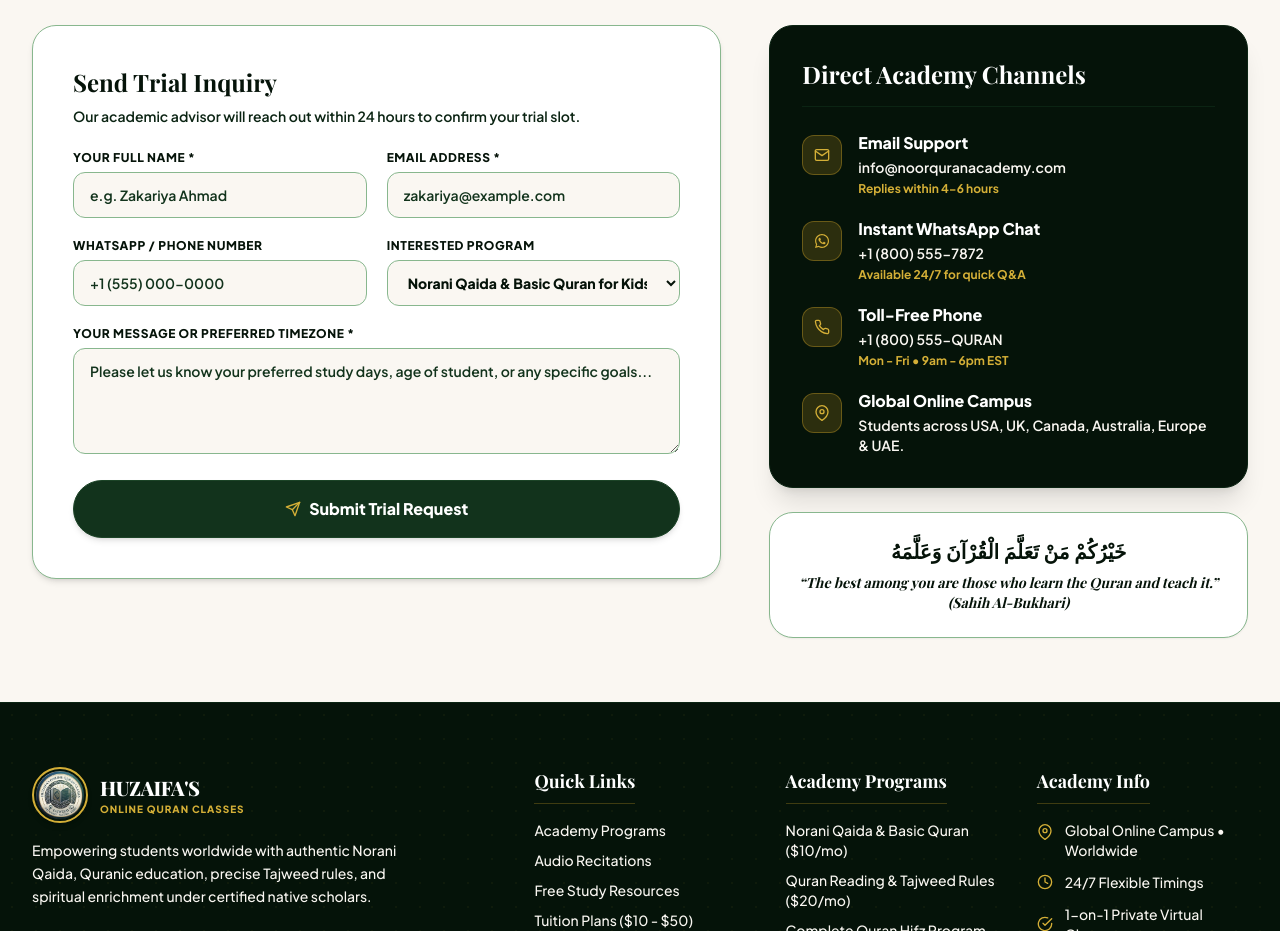
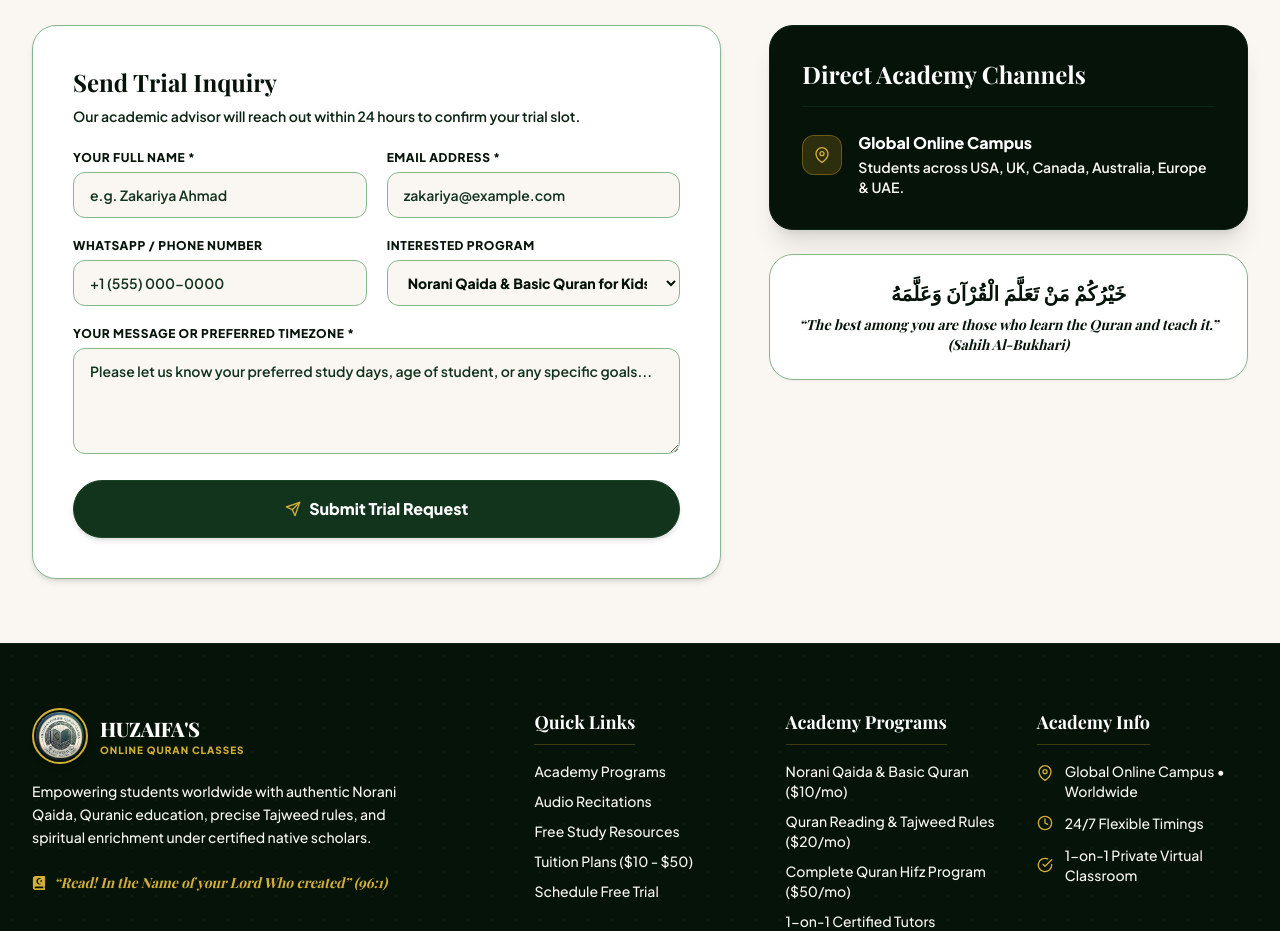
Before and after one commit to Hkmrkhan/quranpk, a Next.js app: page / in a window 1280 px wide. Shown: the part 8960-9891 px from the top of the page. Built offline with nearby package versions, Linux system fonts and the light colour scheme.

Commit message:
Remove first three contact options (Email Support, Instant WhatsApp Chat, Toll-Free Phone) from Direct Academy Channels card, leaving Global Online Campus

```diff
--- a/src/app/page.tsx
+++ b/src/app/page.tsx
@@ -1109,39 +1109,6 @@
                 <div className="space-y-5 text-sm sm:text-base font-semibold">
                   <div className="flex items-start gap-4">
                     <div className="w-10 h-10 rounded-xl bg-gold-500/20 text-gold-400 border border-gold-500/40 flex items-center justify-center flex-shrink-0 mt-1">
-                      <FiMail />
-                    </div>
-                    <div>
-                      <h4 className="font-extrabold text-cream-50">Email Support</h4>
-                      <p className="text-xs sm:text-sm text-cream-100 mt-0.5">info@noorquranacademy.com</p>
-                      <p className="text-xs text-gold-400 font-bold mt-1">Replies within 4-6 hours</p>
-                    </div>
-                  </div>
-
-                  <div className="flex items-start gap-4">
-                    <div className="w-10 h-10 rounded-xl bg-gold-500/20 text-gold-400 border border-gold-500/40 flex items-center justify-center flex-shrink-0 mt-1">
-                      <FaWhatsapp />
-                    </div>
-                    <div>
-                      <h4 className="font-extrabold text-cream-50">Instant WhatsApp Chat</h4>
-                      <p className="text-xs sm:text-sm text-cream-100 mt-0.5">+1 (800) 555-7872</p>
-                      <p className="text-xs text-gold-400 font-bold mt-1">Available 24/7 for quick Q&A</p>
-                    </div>
-                  </div>
-
-                  <div className="flex items-start gap-4">
-                    <div className="w-10 h-10 rounded-xl bg-gold-500/20 text-gold-400 border border-gold-500/40 flex items-center justify-center flex-shrink-0 mt-1">
-                      <FiPhone />
-                    </div>
-                    <div>
-                      <h4 className="font-extrabold text-cream-50">Toll-Free Phone</h4>
-                      <p className="text-xs sm:text-sm text-cream-100 mt-0.5">+1 (800) 555-QURAN</p>
-                      <p className="text-xs text-gold-400 font-bold mt-1">Mon - Fri • 9am - 6pm EST</p>
-                    </div>
-                  </div>
-
-                  <div className="flex items-start gap-4">
-                    <div className="w-10 h-10 rounded-xl bg-gold-500/20 text-gold-400 border border-gold-500/40 flex items-center justify-center flex-shrink-0 mt-1">
                       <FiMapPin />
                     </div>
                     <div>
```
